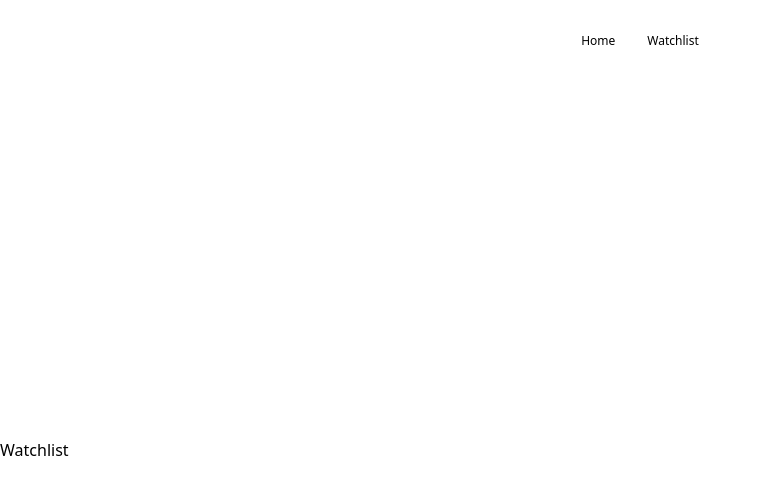
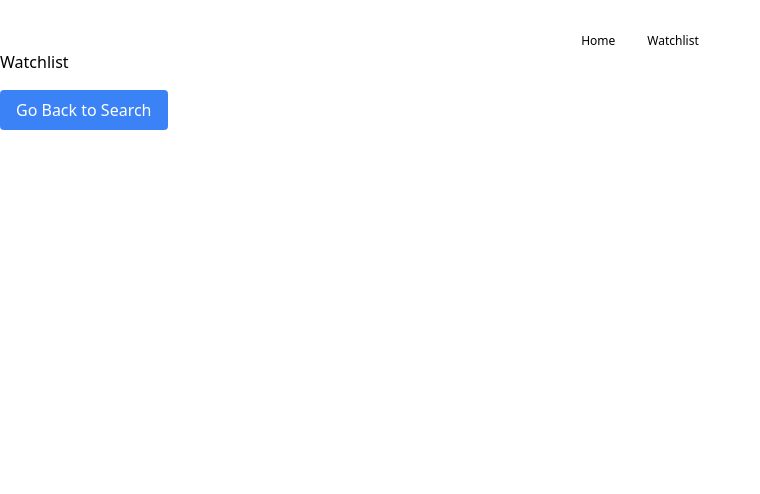
Before and after one commit to staten-island-tech/supabase-project-cool-team, a Vue app in the folder vite-project/: page /watchlist in a window 1280 px wide. Shown: the top 494 px of the page, without its empty margins (0-760 px from the left). Built offline with nearby package versions, Linux system fonts and the light colour scheme.

Commit message:
ASDSADSAD

```diff
--- a/vite-project/src/router/index.js
+++ b/vite-project/src/router/index.js
@@ -1,7 +1,7 @@
 import { createRouter, createWebHistory } from 'vue-router'
 import HomeView from '../views/HomeView.vue'
 import { useAuthStore } from '../stores/authStore'
-
+import Watchlist from '../views/WatchlistView.vue'
 
 
 const router = createRouter({
@@ -16,27 +16,24 @@ const router = createRouter({
       path: '/watchlist',
       name: 'watchlist',
       component: () => import('../views/WatchlistView.vue'),
-      meta: { isLoggedIn: true }, // This route requires authentication
+      meta: { isLoggedIn: true },
     },
   ],
 })
-// On successful login:
 
-// Global navigation guard
 router.beforeEach((to, from, next) => {
   const authStore = useAuthStore()
 
-  // Check if the route requires authentication
   if (to.meta.requiresAuth) {
-    // If not logged in, redirect to home or login page
+
     if (!authStore.isLoggedIn) {
-      next({ name: 'home' }) // Redirect to home or login page
+      next({ name: 'home' })
     } else {
-      next() // Allow navigation to the watchlist
+      next()
     }
   } else {
-    next() // If the route doesn't require auth, allow navigation
+    next()
   }
 })
 
-export default router
+export default router;
--- a/vite-project/src/views/WatchlistView.vue
+++ b/vite-project/src/views/WatchlistView.vue
@@ -1,15 +1,22 @@
 <template>
   <div class="about">
     <h1>Watchlist</h1>
+    <ul>
+      <li v-for="(book, index) in watchlist" :key="index" class="border p-2 my-2">
+        <p><strong>Title:</strong> {{ book.title }}</p>
+        <p><strong>Author:</strong> {{ book.author_name ? book.author_name[0] : 'Unknown Author' }}</p>
+        <p><strong>Year:</strong> {{ book.first_publish_year || 'Unknown Year' }}</p>
+      </li>
+    </ul>
+    <router-link to="/">
+      <button class="mt-4 px-4 py-2 bg-blue-500 text-white rounded">Go Back to Search</button>
+    </router-link>
   </div>
 </template>
 
-<style>
-@media (min-width: 1024px) {
-  .about {
-    min-height: 100vh;
-    display: flex;
-    align-items: center;
-  }
-}
-</style>
+<script setup>
+import { useRoute } from 'vue-router';
+
+const route = useRoute();
+const watchlist = route.query.watchlist || [];
+</script>
```
